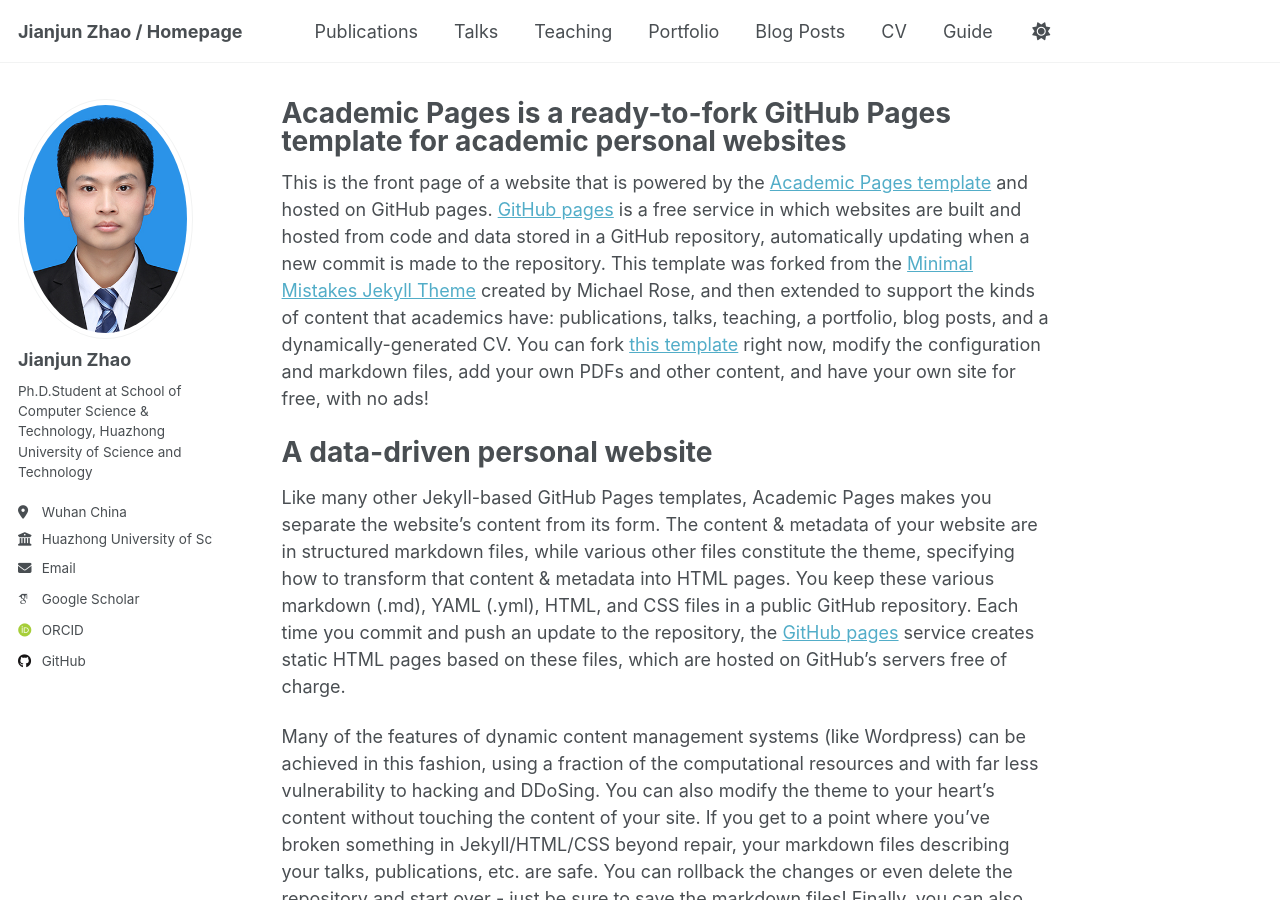
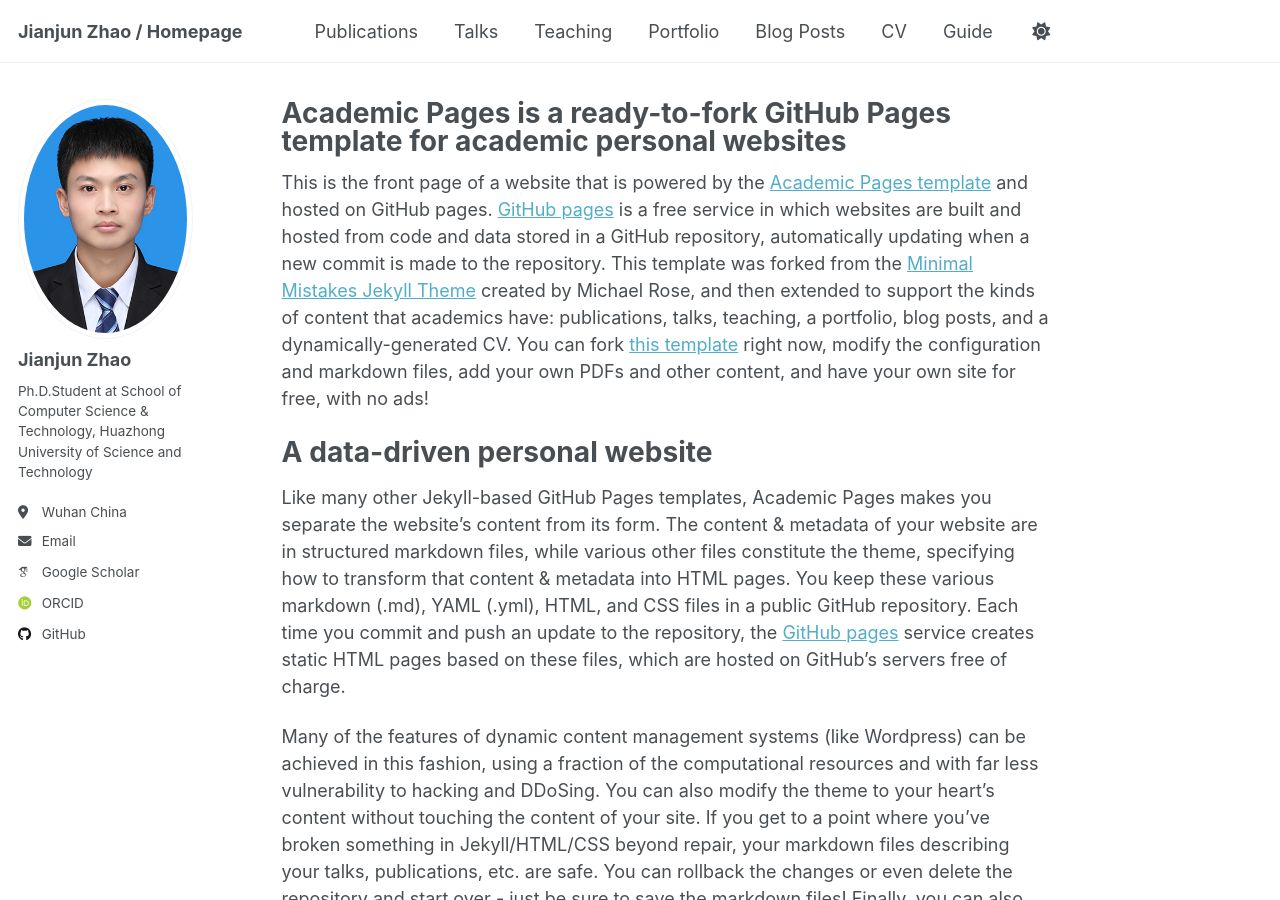
Before and after one commit to curryzjj/curryzjj.github.io, a Jekyll site: the page built from _pages/about.md, in a window 1280 px wide and 900 px high. Built offline with Jekyll 4.4.1, drawn with Linux system fonts in a browser that asks for light colours; some web fonts are replaced; part of the change alters nothing that is shown.

Commit message:
Modify config

```diff
--- a/_config.yml
+++ b/_config.yml
@@ -27,7 +27,7 @@ author:
   pronouns         : # example: "she/her"
   bio              : "Ph.D.Student at School of Computer Science & Technology, Huazhong University of Science and Technology"
   location         : "Wuhan China"
-  employer         : "Huazhong University of Science and Technology"
+  employer         :
   uri              : # URL
   email            : "curry_zhao@hust.edu.cn"
 
@@ -215,16 +215,16 @@ kramdown:
 # These settings control the types of collections used by the template
 collections:
   teaching:
-    output: true
+    output: false
     permalink: /:collection/:path/
   publications:
-    output: true
+    output: false
     permalink: /:collection/:path/
   portfolio:
-    output: true
+    output: false
     permalink: /:collection/:path/
   talks:
-    output: true
+    output: false
     permalink: /:collection/:path/
 
 
```
